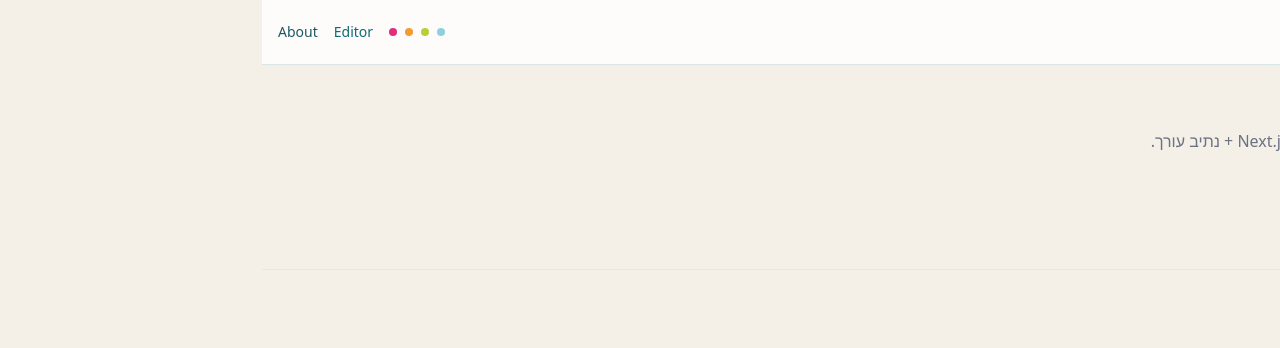
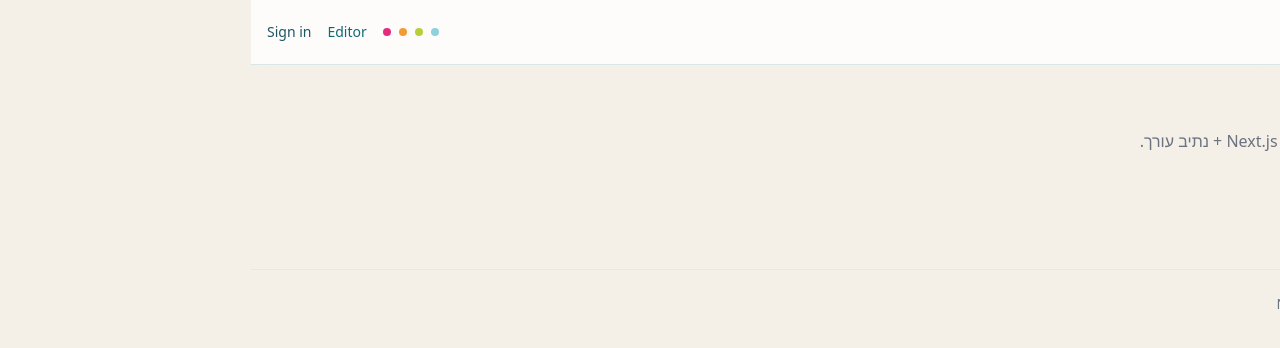
Before and after one commit to liormedan/ShiriMedan-Blog-Vercel, a Next.js app: page / in a window 1280 px wide. Shown: the top 348 px of the page. Built offline with nearby package versions, Linux system fonts and the light colour scheme; no server answers; grey boxes are pictures that could not be loaded.

Commit message:
feat(firebase): init app, add Auth provider (Google), wire into layout, update header; add Firestore helpers

```diff
--- a/app/layout.tsx
+++ b/app/layout.tsx
@@ -1,6 +1,7 @@
 import type { Metadata } from 'next';
 import './globals.css';
 import { Providers } from '@/src/providers/ReduxProvider';
+import { FirebaseAuthProvider } from '@/src/providers/FirebaseAuthProvider';
 import Header from '@/src/components/layout/Header';
 import Footer from '@/src/components/layout/Footer';
 
@@ -14,11 +15,13 @@ export default function RootLayout({ children }: { children: React.ReactNode })
     <html lang="he" dir="rtl">
       <body className="bg-brand-bg text-brand-text">
         <Providers>
-          <Header />
-          <div className="container py-6">
-            {children}
-          </div>
-          <Footer />
+          <FirebaseAuthProvider>
+            <Header />
+            <div className="container py-6">
+              {children}
+            </div>
+            <Footer />
+          </FirebaseAuthProvider>
         </Providers>
       </body>
     </html>
--- a/src/components/layout/Header.tsx
+++ b/src/components/layout/Header.tsx
@@ -1,7 +1,9 @@
 "use client";
 import Image from 'next/image';
+import { useAuth } from '@/src/providers/FirebaseAuthProvider';
 
 export default function Header() {
+  const { user, loading, signInWithGoogle, signOut } = useAuth();
   return (
     <header className="border-b border-brand-primary/15 bg-white/80 backdrop-blur">
       <div className="container flex items-center justify-between py-3">
@@ -26,7 +28,16 @@ export default function Header() {
             <span className="h-2 w-2 rounded-full bg-brand-magenta" />
           </span>
           <a href="/editor" className="text-brand-primary hover:underline">Editor</a>
-          <a href="#" className="hover:underline">About</a>
+          {!loading && (
+            user ? (
+              <>
+                <span className="text-brand-primary">{user.displayName || user.email}</span>
+                <button onClick={() => signOut()} className="hover:underline">Sign out</button>
+              </>
+            ) : (
+              <button onClick={() => signInWithGoogle()} className="hover:underline">Sign in</button>
+            )
+          )}
         </nav>
       </div>
     </header>
--- /dev/null
+++ b/src/lib/firebase.ts
@@ -0,0 +1,18 @@
+import { initializeApp, getApps, getApp, type FirebaseApp } from 'firebase/app';
+import { getAuth, type Auth, GoogleAuthProvider } from 'firebase/auth';
+import { getFirestore, type Firestore } from 'firebase/firestore';
+import firebaseConfig from '@/src/config/firebase.json';
+
+let app: FirebaseApp;
+
+if (!getApps().length) {
+  app = initializeApp(firebaseConfig);
+} else {
+  app = getApp();
+}
+
+export const auth: Auth = getAuth(app);
+export const googleProvider = new GoogleAuthProvider();
+export const db: Firestore = getFirestore(app);
+
+export default app;
--- /dev/null
+++ b/src/lib/firestore.ts
@@ -0,0 +1,36 @@
+import { db } from '@/src/lib/firebase';
+import { collection, addDoc, getDocs, doc, getDoc, serverTimestamp, query, orderBy } from 'firebase/firestore';
+
+export type Post = {
+  id?: string;
+  title: string;
+  body: string;
+  createdAt?: any;
+  updatedAt?: any;
+  authorUid?: string | null;
+  authorName?: string | null;
+};
+
+const postsCol = collection(db, 'posts');
+
+export async function createPost(data: Omit<Post, 'id' | 'createdAt' | 'updatedAt'>) {
+  const docRef = await addDoc(postsCol, {
+    ...data,
+    createdAt: serverTimestamp(),
+    updatedAt: serverTimestamp(),
+  });
+  return docRef.id;
+}
+
+export async function listPosts() {
+  const q = query(postsCol, orderBy('createdAt', 'desc'));
+  const snap = await getDocs(q);
+  return snap.docs.map((d) => ({ id: d.id, ...(d.data() as any) })) as Post[];
+}
+
+export async function getPost(id: string) {
+  const ref = doc(db, 'posts', id);
+  const snap = await getDoc(ref);
+  if (!snap.exists()) return null;
+  return { id: snap.id, ...(snap.data() as any) } as Post;
+}
--- /dev/null
+++ b/src/providers/FirebaseAuthProvider.tsx
@@ -0,0 +1,49 @@
+"use client";
+import { createContext, useContext, useEffect, useMemo, useState } from 'react';
+import { onAuthStateChanged, signInWithPopup, signOut, type User } from 'firebase/auth';
+import { auth, googleProvider } from '@/src/lib/firebase';
+
+type AuthContextValue = {
+  user: User | null;
+  loading: boolean;
+  signInWithGoogle: () => Promise<void>;
+  signOut: () => Promise<void>;
+};
+
+const AuthContext = createContext<AuthContextValue | undefined>(undefined);
+
+export function FirebaseAuthProvider({ children }: { children: React.ReactNode }) {
+  const [user, setUser] = useState<User | null>(null);
+  const [loading, setLoading] = useState(true);
+
+  useEffect(() => {
+    const unsub = onAuthStateChanged(auth, (u) => {
+      setUser(u);
+      setLoading(false);
+    });
+    return () => unsub();
+  }, []);
+
+  const value = useMemo<AuthContextValue>(() => ({
+    user,
+    loading,
+    signInWithGoogle: async () => {
+      await signInWithPopup(auth, googleProvider);
+    },
+    signOut: async () => {
+      await signOut(auth);
+    }
+  }), [user, loading]);
+
+  return (
+    <AuthContext.Provider value={value}>
+      {children}
+    </AuthContext.Provider>
+  );
+}
+
+export function useAuth() {
+  const ctx = useContext(AuthContext);
+  if (!ctx) throw new Error('useAuth must be used within FirebaseAuthProvider');
+  return ctx;
+}
```
Also changed, not shown: src/config/firebase.json (added).
